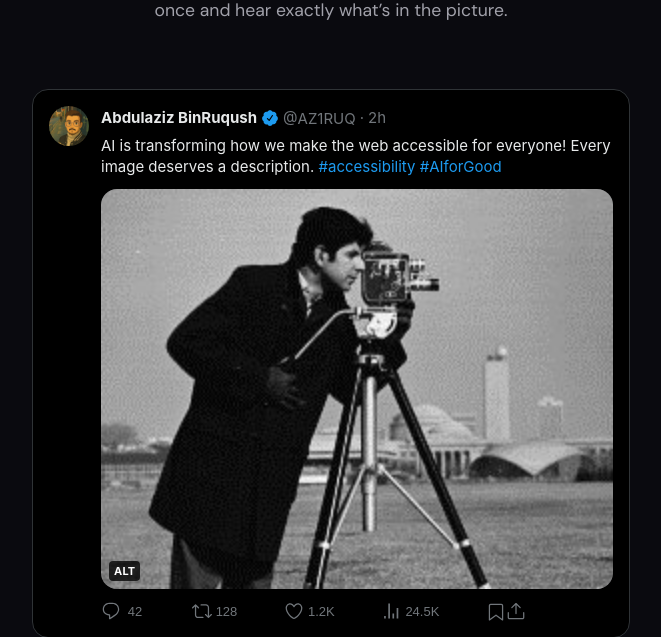
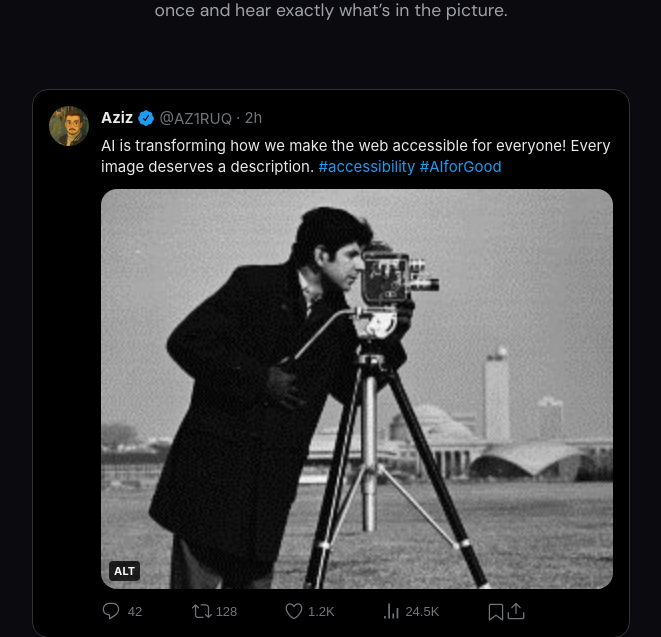
Before and after one commit to az1zz/AltVision, a Flask app: page / in a window 1280 px wide. Shown: the part 2015-2652 px from the top of the page, without its empty margins (309-970 px from the left). Run offline with Flask 3, Linux system fonts and the light colour scheme.

Commit message:
Little fix

```diff
--- a/templates/index.html
+++ b/templates/index.html
@@ -178,7 +178,7 @@
                     </div>
                     <div class="x-post-content">
                         <header class="x-post-header">
-                            <span class="x-post-name">Abdulaziz BinRuqush</span>
+                            <span class="x-post-name">Aziz</span>
                             <svg class="verified-badge" width="18" height="18" viewBox="0 0 24 24" fill="currentColor" aria-label="Verified">
                                 <path d="M22.5 12.5c0-1.58-.875-2.95-2.148-3.6.154-.435.238-.905.238-1.4 0-2.21-1.71-3.998-3.818-3.998-.47 0-.92.084-1.336.25C14.818 2.415 13.51 1.5 12 1.5s-2.816.917-3.437 2.25c-.415-.165-.866-.25-1.336-.25-2.11 0-3.818 1.79-3.818 4 0 .494.083.964.237 1.4-1.272.65-2.147 2.018-2.147 3.6 0 1.495.782 2.798 1.942 3.486-.02.17-.032.34-.032.514 0 2.21 1.708 4 3.818 4 .47 0 .92-.086 1.335-.25.62 1.334 1.926 2.25 3.437 2.25 1.512 0 2.818-.916 3.437-2.25.415.163.865.248 1.336.248 2.11 0 3.818-1.79 3.818-4 0-.174-.012-.344-.033-.513 1.158-.687 1.943-1.99 1.943-3.484zm-6.616-3.334l-4.334 6.5c-.145.217-.382.334-.625.334-.143 0-.288-.04-.416-.126l-.115-.094-2.415-2.415c-.293-.293-.293-.768 0-1.06s.768-.294 1.06 0l1.77 1.767 3.825-5.74c.23-.345.696-.436 1.04-.207.346.23.44.696.21 1.04z"/>
                             </svg>
```
